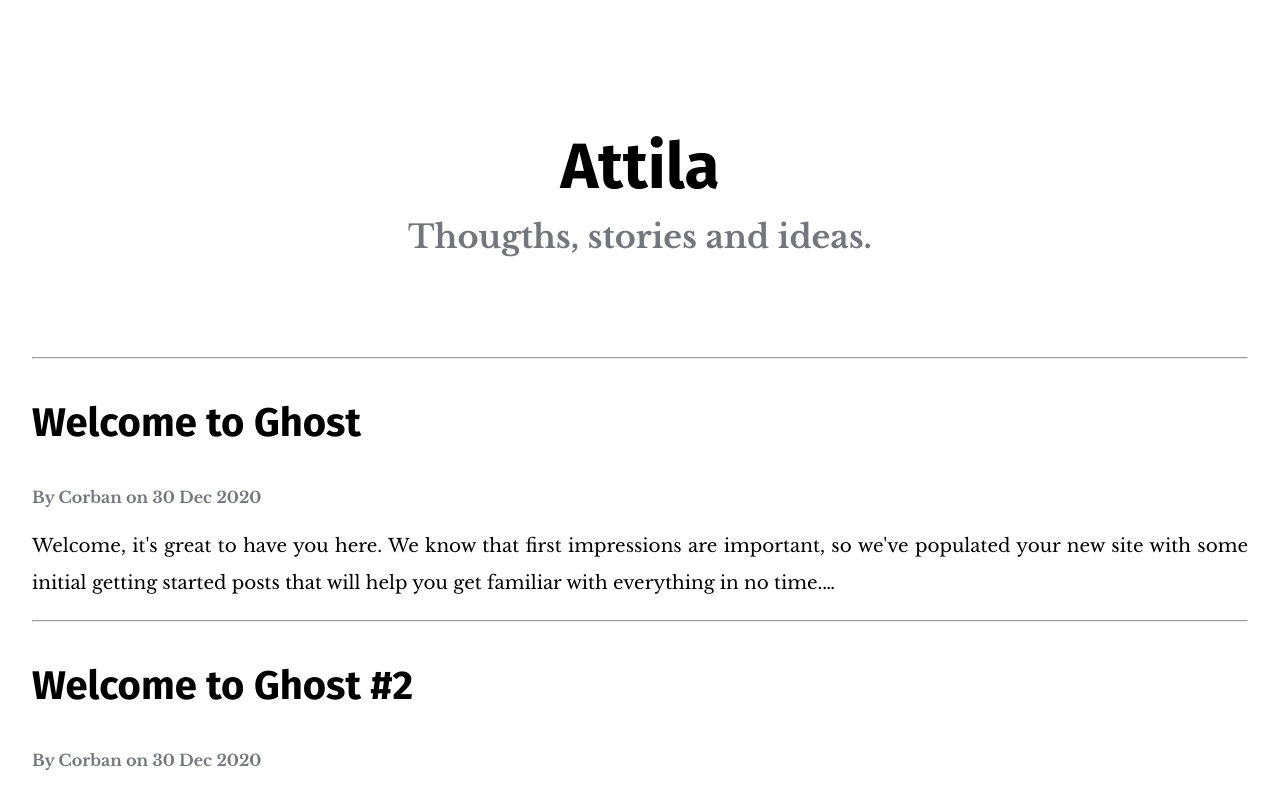
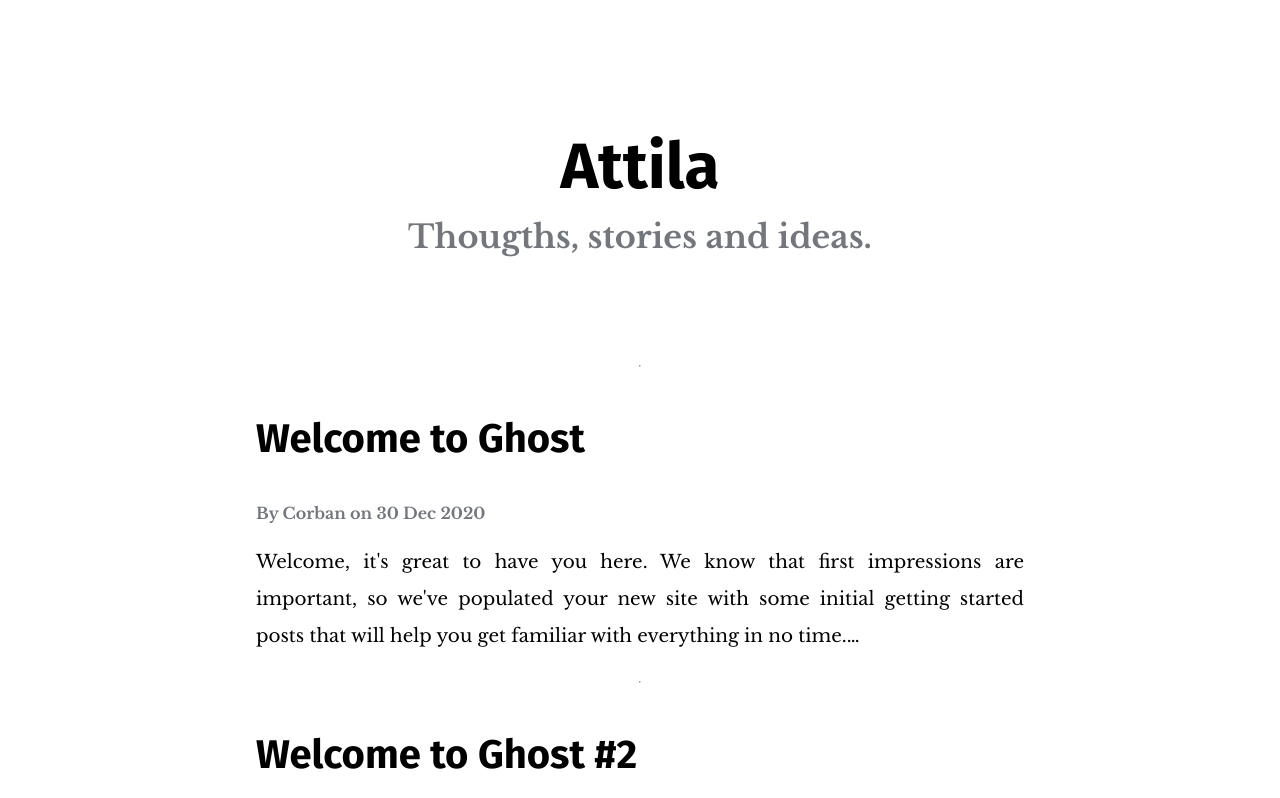
Before and after one commit to gefgu/blog-reader-view, a React (Create React App) app: page / in a window 1280 px wide. Shown: the top 798 px of the page. Built offline with nearby package versions, Linux system fonts and the light colour scheme.

Commit message:
Add content wrapper styled substitute

```diff
--- a/src/components/HomePage.js
+++ b/src/components/HomePage.js
@@ -1,3 +1,4 @@
+import ContentContainer from "../styled-components/ContentContainer";
 import Header from "../styled-components/Header";
 import OuterWrapper from "../styled-components/OuterWrapper";
 import Subtitle from "../styled-components/Subtitle";
@@ -35,7 +36,7 @@ function HomePage() {
         <Title>Attila</Title>
         <Subtitle>Thougths, stories and ideas.</Subtitle>
       </Header>
-      <div className="flex flex-col max-w-2xl mx-auto">
+      <ContentContainer>
         <hr />
         {posts.map((post) => {
           return (
@@ -46,7 +47,7 @@ function HomePage() {
           );
         })}
         <hr />
-      </div>
+      </ContentContainer>
     </OuterWrapper>
   );
 }
--- a/src/components/PostPage.js
+++ b/src/components/PostPage.js
@@ -1,3 +1,4 @@
+import ContentContainer from "../styled-components/ContentContainer";
 import Header from "../styled-components/Header";
 import OuterWrapper from "../styled-components/OuterWrapper";
 import Paragraph from "../styled-components/Paragraph";
@@ -23,9 +24,9 @@ function PostPage() {
         </Subtitle>
       </Header>
 
-      <div className="max-w-3xl mx-auto">
+      <ContentContainer>
         <Paragraph>{post.content}</Paragraph>
-      </div>
+      </ContentContainer>
       <CommentForm />
     </OuterWrapper>
   );
--- /dev/null
+++ b/src/styled-components/ContentContainer.js
@@ -0,0 +1,10 @@
+import styled from "styled-components";
+
+const ContentContainer = styled.article`
+  max-width: ${(props) => props.theme.maxWidth};
+  display: flex;
+  flex-direction: column;
+  margin: auto;
+`;
+
+export default ContentContainer;
--- a/src/styled-components/Form.js
+++ b/src/styled-components/Form.js
@@ -1,7 +1,7 @@
 import styled from "styled-components";
 
 const Form = styled.form`
-  max-width: 768px;
+  max-width: ${(props) => props.theme.maxWidth};
   margin: 48px auto;
 `;
 
--- a/src/styled-components/theme.js
+++ b/src/styled-components/theme.js
@@ -3,6 +3,7 @@ const theme = {
   secondaryFont: `'Libre Baskerville', serif`,
   primaryColor: `#000000`,
   secondaryColor: `#73777D`,
+  maxWidth: `768px`
 };
 
 export default theme;
```
